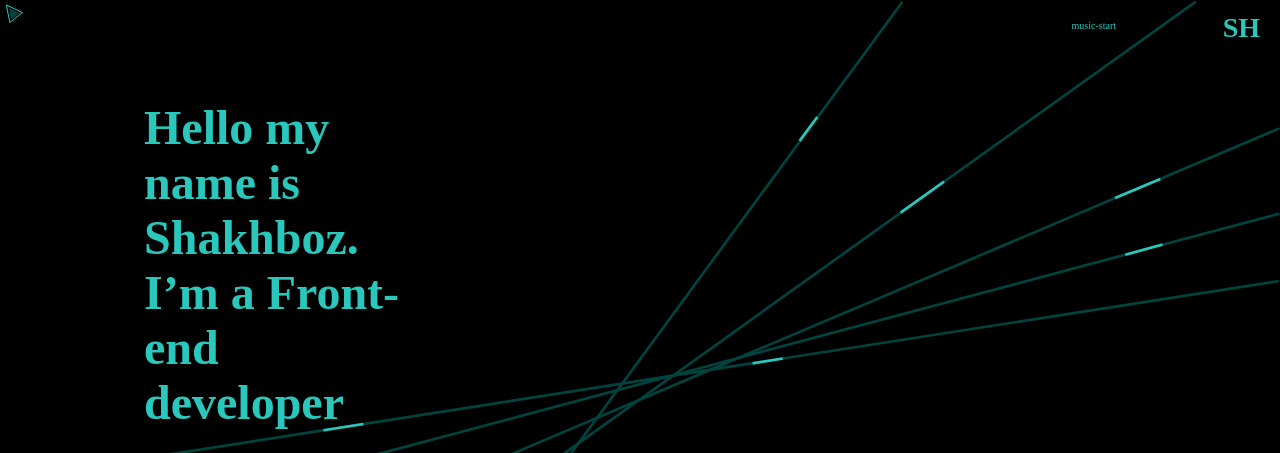
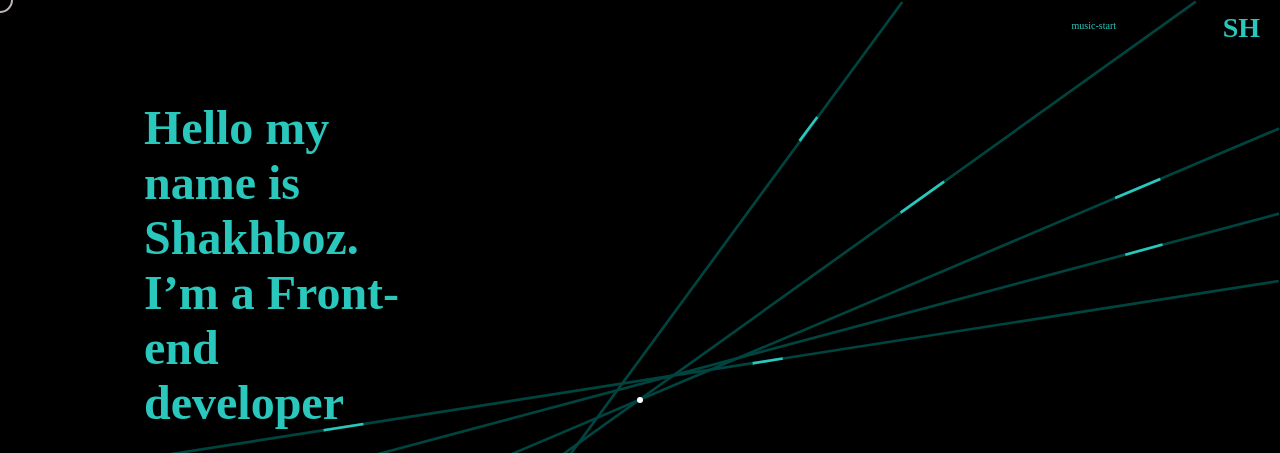
Before and after one commit to KING635187/SH, a React (Create React App) app: page / in a window 1280 px wide. Shown: the top 453 px of the page. Built offline with nearby package versions, Linux system fonts and the light colour scheme; a web font is replaced by a local one.

Commit message:
Add cursor

```diff
--- a/src/App.js
+++ b/src/App.js
@@ -1,17 +1,17 @@
-import "./App.css";
-import Navbar from "./components/Navbar";
-import Head from "./components/Header";
-import About from "./components/About";
-import Progect from "./components/Progect";
-import Contact from "./components/Contact";
-import BackgroundImage from "./components/BackgroundImage";
-import Bgimg from "./components/bgimg";
-import Cursor from "./components/Cursor";
+import './App.css'
+import Navbar from './components/Navbar'
+import Head from './components/Header'
+import About from './components/About'
+import Progect from './components/Progect'
+import Contact from './components/Contact'
+import BackgroundImage from './components/BackgroundImage'
+import Bgimg from './components/bgimg'
+import Cursor from './components/Cursor'
 
 function App() {
 	return (
 		<div className="all">
-      <Cursor>
+			<Cursor />
 			<Bgimg src="bg-lines.svg" />
 			{/* <BackgroundImage /> */}
 			<Navbar />
@@ -19,9 +19,8 @@ function App() {
 			<About />
 			<Progect />
 			<Contact />
-      </Cursor>
 		</div>
-  );
+	)
 }
 
-export default App;
+export default App
--- /dev/null
+++ b/src/components/Cursor/Cursor.css
@@ -0,0 +1,45 @@
+.ring {
+	position: fixed;
+	top: 0;
+	left: 0;
+	width: 22px;
+	height: 22px;
+	border: 2px solid rgba(231, 224, 224, 0.808);
+	border-radius: 100%;
+	transform: translate(-50%, -50%);
+	-webkit-transition-duration: 100ms;
+	transition-duration: 100ms;
+	-webkit-transition-timing-function: ease-out;
+	transition-timing-function: ease-out;
+	will-change: width, height, transform, border;
+	z-index: 999;
+	pointer-events: none;
+	-webkit-transform: translate(-50%, -50%);
+	-moz-transform: translate(-50%, -50%);
+	-ms-transform: translate(-50%, -50%);
+	-o-transform: translate(-50%, -50%);
+}
+
+.dot {
+	position: fixed;
+	top: 50%;
+	left: 50%;
+	width: 6px;
+	height: 6px;
+	background-color: rgb(255, 255, 255);
+	border-radius: 100%;
+	transform: translate(-50%, -50%);
+	z-index: 999;
+	pointer-events: none;
+}
+
+/* .ring.hovered {
+	width: 50px;
+	height: 50px;
+	border-width: 3px;
+	border-color: lightgray;
+}
+
+.dot.hovered {
+	display: none;
+} */
--- a/src/components/Cursor/index.js
+++ b/src/components/Cursor/index.js
@@ -1,60 +1,24 @@
-import { useState, useEffect, useRef } from "react";
-import { Svg } from "./styled";
+import { useContext } from 'react'
+import { MouseContext } from '../../context/mouse-context'
+import useMousePosition from '../../hooks/useMousePosition'
+import './Cursor.css'
 
-const Cursor = ({ children }) => {
-  const [mousePosition, setMousePosition] = useState({
-    x: null,
-    y: null,
-  });
-  const [cursorStyle, setCursorStyle] = useState({
-    top: 0,
-    left: 0,
-  });
+const Cursor = () => {
+	const { cursorType } = useContext(MouseContext)
+	const { x, y } = useMousePosition()
 
-  const cursor = useRef();
+	return (
+		<>
+			<div
+				style={{ left: `${x}px`, top: `${y}px` }}
+				className={'ring ' + cursorType}
+			></div>
+			<div
+				className={'dot ' + cursorType}
+				style={{ left: `${x}px`, top: `${y}px` }}
+			></div>
+		</>
+	)
+}
 
-  const handleMouseMove = (event) => {
-    const { clientX, clientY } = event;
-    setMousePosition({
-      x: clientX,
-      y: clientY,
-    });
-    setCursorStyle({
-      top: `${mousePosition.y}px`,
-      left: `${mousePosition.x}px`,
-    });
-  }
-
-  const handleScroll = () => {
-    setCursorStyle((prevState) => ({
-      ...prevState,
-      top: `${mousePosition.pointerY + window.pageYOffset}px`,
-    }));
-  }
-
-  return (
-    <div onMouseMove={handleMouseMove} onScroll={handleScroll}>
-      <Svg
-        style={cursorStyle}
-        ref={cursor}
-        width="24"
-        height="24"
-        viewBox="0 0 24 24"
-        fill="none"
-        xmlns="http://www.w3.org/2000/Svg"
-      >
-        <path
-          d="M9.85058 22.4588L6.30409 4.92529L22.4588 12.6082L9.85058 22.4588Z"
-          stroke="#2AC7BD"
-        />
-        <path
-          d="M19.1712 13.2731L8.76671 8.07733L11.2911 19.4298L19.1712 13.2731Z"
-          fill="#004440"
-        />
-      </Svg>
-      {children}
-    </div>
-  );
-};
-
-export default Cursor;
+export default Cursor
--- a/src/components/Navbar/index.js
+++ b/src/components/Navbar/index.js
@@ -1,30 +1,37 @@
-import { useState } from "react";
-import { StyledComponent, StyledLogo, StyledMusic } from "./styled";
+import { useState, useContext } from 'react'
+import { StyledComponent, StyledLogo, StyledMusic } from './styled'
+import { MouseContext } from '../../context/mouse-context'
 
 const Navbar = () => {
-  const [playing, setPlaying] = useState(false);
-  const [audio, setAudio] = useState(new Audio("/audio/sweet.mp3"));
+	const [playing, setPlaying] = useState(false)
+	const [audio, setAudio] = useState(new Audio('/audio/sweet.mp3'))
 
-  audio.volume = 0.1;
+	const { cursorChangeHandler } = useContext(MouseContext)
+
+	audio.volume = 0.1
 
 	const handleMusicToogle = () => {
 		if (!playing) {
-      audio.play();
-      setPlaying(true);
+			audio.play()
+			setPlaying(true)
 		} else {
-      audio.pause();
-      setPlaying(false);
+			audio.pause()
+			setPlaying(false)
 		}
-  };
+	}
 
 	return (
 		<StyledComponent>
-      <StyledMusic onClick={handleMusicToogle}>
-        {playing ? "music-pause" : "music-start"}
+			<StyledMusic
+				onClick={handleMusicToogle}
+				onMouseEnter={() => cursorChangeHandler('hovered')}
+				onMouseLeave={() => cursorChangeHandler('')}
+			>
+				{playing ? 'music-pause' : 'music-start'}
 			</StyledMusic>
 			<StyledLogo>SH</StyledLogo>
 		</StyledComponent>
-  );
-};
+	)
+}
 
-export default Navbar;
+export default Navbar
--- /dev/null
+++ b/src/context/mouse-context.js
@@ -0,0 +1,27 @@
+import { createContext, useState } from 'react'
+
+export const MouseContext = createContext({
+	cursorType: '',
+	cursorChangeHandler: () => {},
+})
+
+const MouseContextProvider = ({ children }) => {
+	const [cursorType, setCurstorType] = useState('')
+
+	const cursorChangeHandler = (cursorType) => {
+		setCurstorType(cursorType)
+	}
+
+	return (
+		<MouseContext.Provider
+			value={{
+				cursorType: cursorType,
+				cursorChangeHandler: cursorChangeHandler,
+			}}
+		>
+			{children}
+		</MouseContext.Provider>
+	)
+}
+
+export default MouseContextProvider
--- /dev/null
+++ b/src/hooks/useMousePosition.js
@@ -0,0 +1,21 @@
+import { useEffect, useState } from 'react'
+
+const useMousePosition = () => {
+	const [mousePosition, setMousePosition] = useState({ x: null, y: null })
+
+	useEffect(() => {
+		const mouseMoveHandler = (event) => {
+			const { clientX, clientY } = event
+			setMousePosition({ x: clientX, y: clientY })
+		}
+		document.addEventListener('mousemove', mouseMoveHandler)
+
+		return () => {
+			document.removeEventListener('mousemove', mouseMoveHandler)
+		}
+	}, [])
+
+	return mousePosition
+}
+
+export default useMousePosition
--- a/src/index.css
+++ b/src/index.css
@@ -1,9 +1,9 @@
-@import url("https://fonts.google.com/share?selection.family=Montserrat:ital,wght@0,100;0,200;0,300;0,400;0,500;0,600;0,700;0,800;0,900;1,100;1,200;1,300;1,400;1,500;1,600;1,700;1,800;1,900");
+@import url('https://fonts.google.com/share?selection.family=Montserrat:ital,wght@0,100;0,200;0,300;0,400;0,500;0,600;0,700;0,800;0,900;1,100;1,200;1,300;1,400;1,500;1,600;1,700;1,800;1,900');
 
 * {
 	margin: 0;
 	padding: 0;
-  font-family: "Montserrat", sans-serif;
+	font-family: 'Montserrat', sans-serif;
 	cursor: none;
 }
 
@@ -26,7 +26,7 @@ cursor {
 }
 
 ::-webkit-scrollbar-thumb {
-  background: #2AC7BD;
+	background: #2ac7bd;
 }
 
 ::-webkit-scrollbar-thumb:hover {
--- a/src/index.js
+++ b/src/index.js
@@ -1,11 +1,14 @@
-import React from 'react';
-import ReactDOM from 'react-dom';
-import './index.css';
-import App from './App';
+import React from 'react'
+import ReactDOM from 'react-dom'
+import './index.css'
+import App from './App'
+import MouseContextProvider from './context/mouse-context'
 
 ReactDOM.render(
-  <React.StrictMode>
-    <App />
-  </React.StrictMode>,
-  document.getElementById('root')
-);
+	<React.StrictMode>
+		<MouseContextProvider>
+			<App />
+		</MouseContextProvider>
+	</React.StrictMode>,
+	document.getElementById('root')
+)
```
Also changed, not shown: .prettierrc.json (added). Lines whose indentation alone changed are shown as unchanged.
